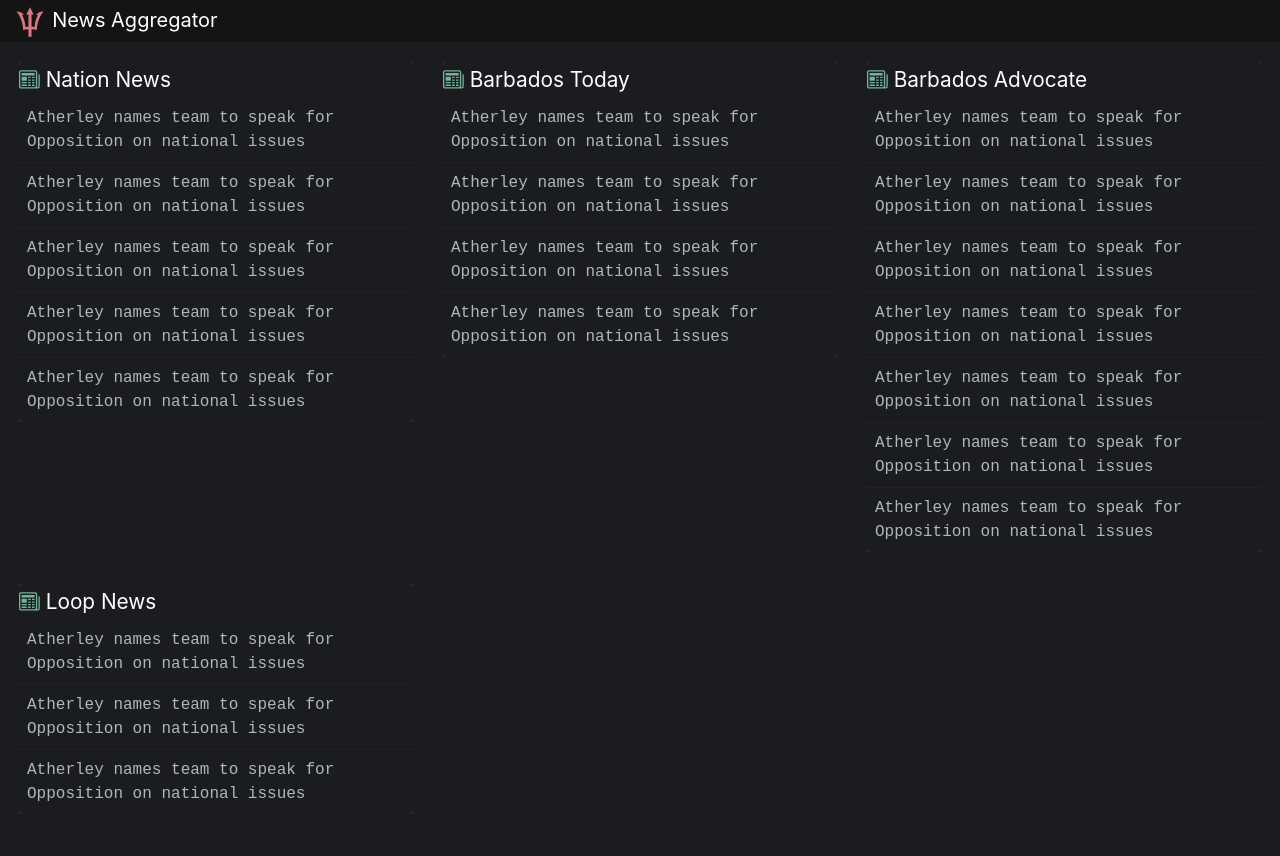
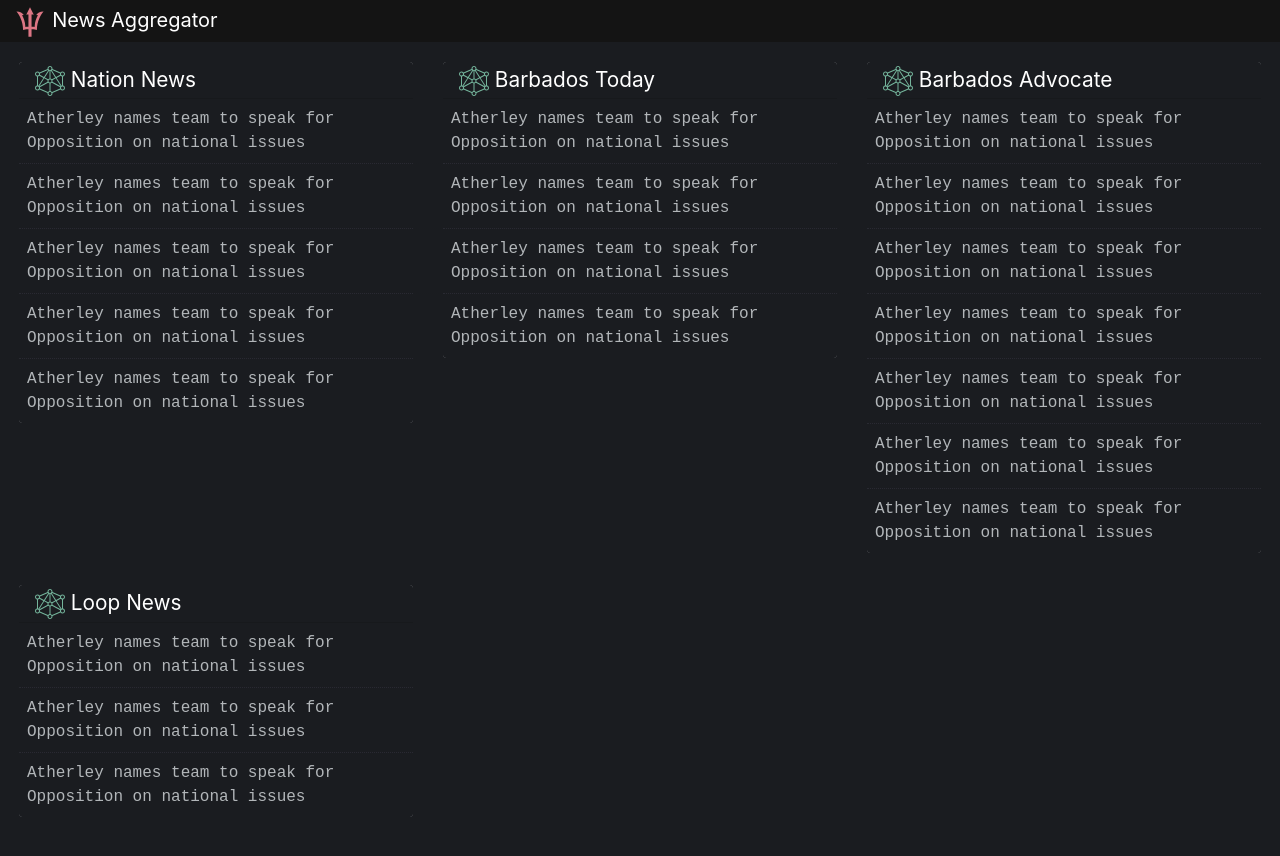
Before and after one commit to wingraptor/bajannewsaggregator, a Vue app: page / in a window 1280 px wide. Built offline with nearby package versions, Linux system fonts and the light colour scheme; data requests are answered from the project's data file; a small style sheet from the web is missing.

Commit message:
Add new article list title icon

```diff
--- a/src/components/ArticleList.vue
+++ b/src/components/ArticleList.vue
@@ -11,7 +11,7 @@
 				<b-card no-body>
 					<!-- https://stackoverflow.com/questions/45834730/how-to-place-an-icon-next-to-tab-title-bootstrap-vue -->
 					<template v-slot:header>
-						<b-icon-newspaper></b-icon-newspaper>
+						<img src="@/assets/cube.svg" alt="" height="30" class="ml-3"/>
 						{{ newsSite }}
 					</template>
 					<b-list-group flush>
@@ -61,10 +61,6 @@
 	color: white;
 }
 
-.b-icon{
-	color:#74b49b;
-}
-
 .list-group-item{
 	background-color: #1a1c20;
 	color: #b2b6b9;
```
Also changed, not shown: src/assets/cube (1).svg (added), src/assets/cube.svg (added).
